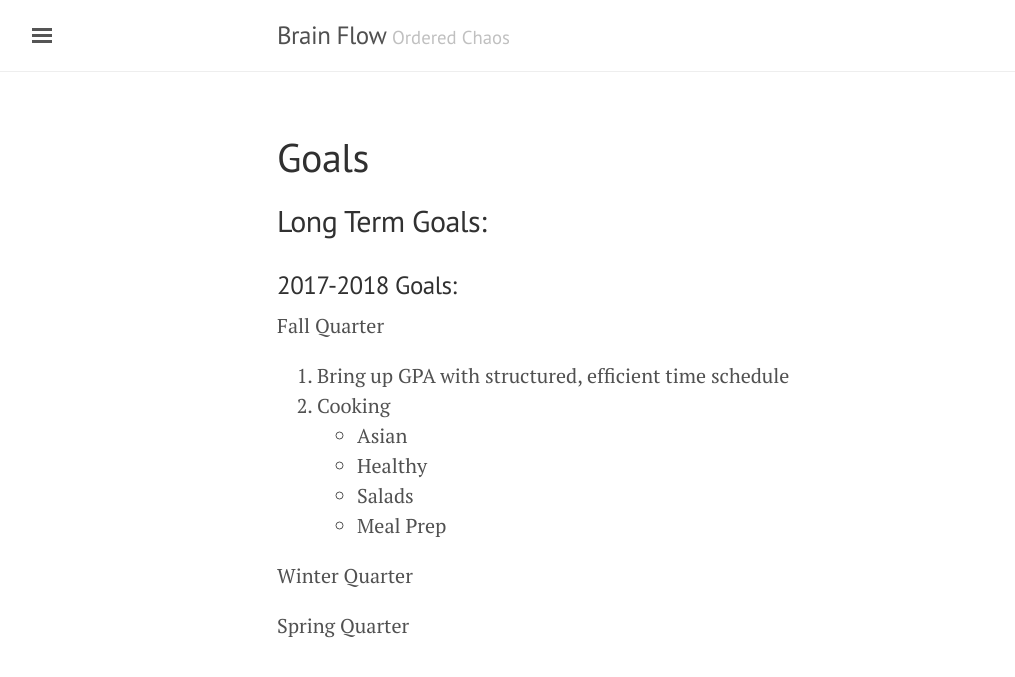
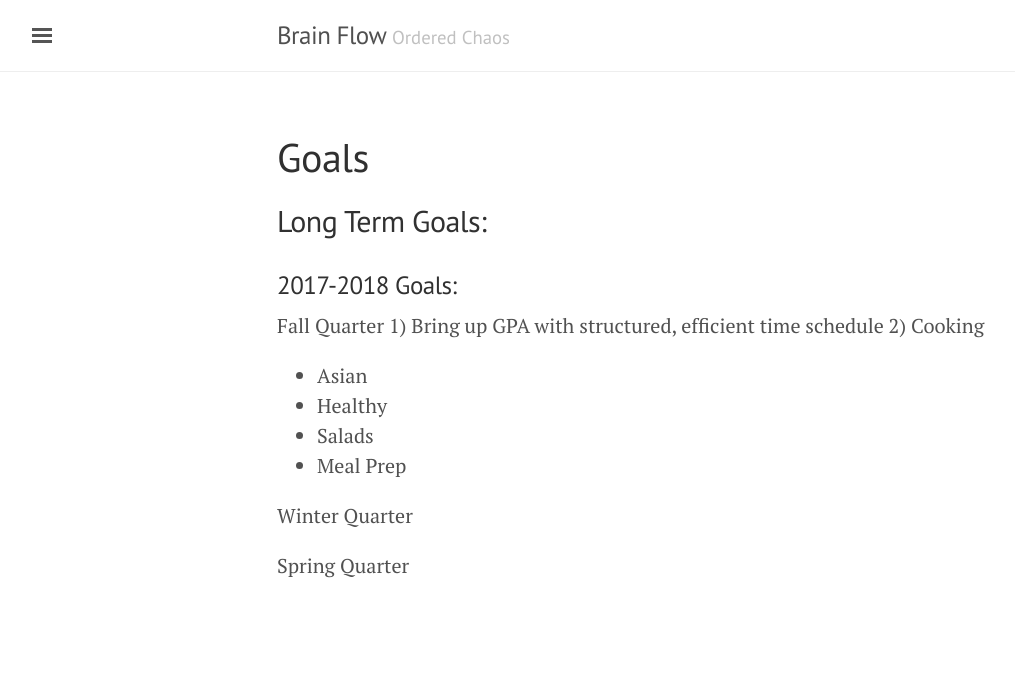
Before and after one commit to bjchia/bjchia.github.io, a Jekyll site: the page built from goals.md, in a window 1280 px wide. Shown: the top 677 px of the page, without its empty margins (3-1018 px from the left). Built offline with Jekyll 4.4.1, drawn with Linux system fonts in a browser that asks for light colours.

Commit message:
Update goals.md

```diff
--- a/goals.md
+++ b/goals.md
@@ -8,8 +8,8 @@ title: Goals
 
 ### 2017-2018 Goals:
 Fall Quarter
-1. Bring up GPA with structured, efficient time schedule
-2. Cooking
+1) Bring up GPA with structured, efficient time schedule
+2) Cooking
 * Asian
 * Healthy
 * Salads
```
